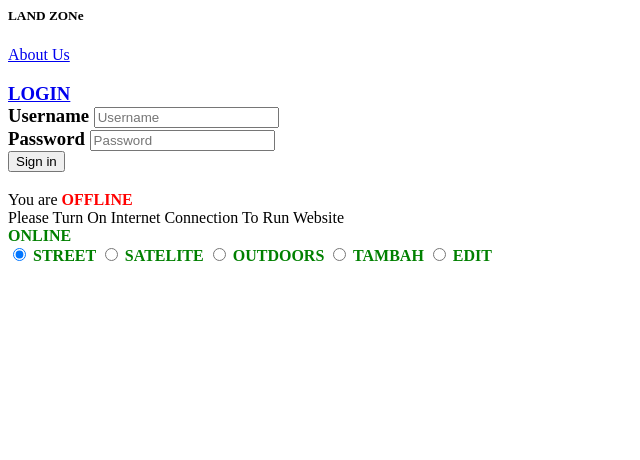
After one commit to jibar37/LAND_ZONe, a CodeIgniter app: the page made by application/views/map.php in a window 1280 px wide. The commit adds this page. Shown: the top 460 px of the page, without its empty margins (0-640 px from the left). Run offline with CodeIgniter, Linux system fonts and the light colour scheme.

Commit message:
fix login and nav bar

```diff
--- /dev/null
+++ b/application/views/map.php
@@ -0,0 +1,126 @@
+<!-- <!DOCTYPE html>
+<html lang="en">
+<head>
+	<meta charset="utf-8">
+	<meta name="viewport" content="width=device-width, initial-scale=1, shrink-to-fit=no">
+	<link rel="stylesheet" href=assets/tambahan.css />
+	<link rel="stylesheet" href="https://unpkg.com/leaflet@1.7.1/dist/leaflet.css" />
+	<link rel="stylesheet" href="https://cdn.jsdelivr.net/npm/bootstrap@4.2.1/dist/css/bootstrap.min.css" integrity="sha384-GJzZqFGwb1QTTN6wy59ffF1BuGJpLSa9DkKMp0DgiMDm4iYMj70gZWKYbI706tWS" crossorigin="anonymous">
+
+	<script src="https://unpkg.com/leaflet@1.7.1/dist/leaflet.js" integrity="sha512-XQoYMqMTK8LvdxXYG3nZ448hOEQiglfqkJs1NOQV44cWnUrBc8PkAOcXy20w0vlaXaVUearIOBhiXZ5V3ynxwA==" crossorigin=""></script>
+	<script src="https://code.jquery.com/jquery-3.3.1.slim.min.js" integrity="sha384-q8i/X+965DzO0rT7abK41JStQIAqVgRVzpbzo5smXKp4YfRvH+8abtTE1Pi6jizo" crossorigin="anonymous"></script>
+	<script src="https://cdn.jsdelivr.net/npm/popper.js@1.14.3/dist/umd/popper.min.js" integrity="sha384-ZMP7rVo3mIykV+2+9J3UJ46jBk0WLaUAdn689aCwoqbBJiSnjAK/l8WvCWPIPm49" crossorigin="anonymous"></script>
+	<script src="https://cdn.jsdelivr.net/npm/bootstrap@4.1.3/dist/js/bootstrap.min.js" integrity="sha384-ChfqqxuZUCnJSK3+MXmPNIyE6ZbWh2IMqE241rYiqJxyMiZ6OW/JmZQ5stwEULTy" crossorigin="anonymous"></script>
+	<title>LAND ZONe</title>
+
+</head> -->
+<div class="d-flex flex-column flex-md-row align-items-center p-3 px-md-4 mb-3 bg-white border-bottom box-shadow">
+    <h5 class="my-0  font-weight-bold">LAND ZONe</h5>
+    <nav class="my-2 my-md-0 mr-md-3">
+        <a class="p-2 text-dark" href="#">About Us</a>
+
+    </nav>
+    <h3 class="nav-item dropdown my-0 mr-md-auto font-weight-normal">
+        <a class="btn btn-outline-primary" href="#" id="navbarDropdownMenuLink" data-toggle="dropdown" aria-haspopup="true" aria-expanded="false">
+            LOGIN
+        </a>
+        <form class="dropdown-menu p-4" action="<?php echo base_url('dashboard\login'); ?>" method="post">
+            <div class="form-group">
+                <label for="username">Username</label>
+                <input type="email" class="form-control" id="username" placeholder="Username">
+            </div>
+            <div class="form-group">
+                <label for="password">Password</label>
+                <input type="password" class="form-control" id="password" placeholder="Password">
+            </div>
+            <button type="submit" class="btn btn-primary">Sign in</button>
+        </form>
+    </h3>
+
+
+</div>
+<div id="offline" class="off">
+    <div class="alert alert-danger" role="alert">
+        You are <b style="color:red;">OFFLINE</b>
+        <br>
+        Please Turn On Internet Connection To Run Website
+    </div>
+</div>
+<div id="online" class="on">
+    <div class="alert alert-success" role="alert">
+        <b style="color:green">ONLINE</style=>
+    </div>
+</div>
+<div id="changeMap" data-toggle="buttons">
+    <label id="streets-v11" class="btn btn-secondary active">
+        <input type="radio" name="options" id="streets-v11" autocomplete="off" checked> STREET
+    </label>
+    <label id="satellite-v9" class="btn btn-secondary">
+        <input type="radio" name="options" id="satellite-v9" autocomplete="off"> SATELITE
+    </label>
+    <label id="outdoors-v11" class="btn btn-secondary">
+        <input type="radio" name="options" id="outdoors-v11" autocomplete="off"> OUTDOORS
+    </label>
+    <label id="tambah" class="btn btn-secondary">
+        <input type="radio" name="options" id="tambah" autocomplete="off"> TAMBAH
+    </label>
+    <label id="edit" class="btn btn-secondary">
+        <input type="radio" name="options" id="edit" autocomplete="off"> EDIT
+    </label>
+    <div class="card" style="height: 100vh;">
+    </div>
+
+</div>
+<div id="map">
+</div>
+
+
+
+<script type='module'></script>
+<script type="text/javascript">
+    function edit1() {
+        edit();
+    }
+</script>
+<script type="module">
+    import {
+        mapStyle,
+        tambah,
+        edit,
+    } from "<?php echo base_url(); ?>assets/Main.js";
+    document.getElementById("satellite-v9").onclick = function() {
+        mapStyle('satellite-v9');
+
+    };
+    document.getElementById("streets-v11").onclick = function() {
+        mapStyle('streets-v11');
+
+    };
+    document.getElementById("outdoors-v11").onclick = function() {
+        mapStyle('outdoors-v11');
+
+    };
+    document.getElementById("tambah").onclick = function() {
+        //mapStyle('outdoors-v11');
+        tambah();
+    };
+    document.getElementById("edit").onclick = function() {
+        //mapStyle('outdoors-v11');
+        edit();
+    };
+    let off = document.getElementById("offline");
+    let on = document.getElementById("online");
+    window.addEventListener('offline', (e) => {
+        console.log('offline');
+        off.style.display = 'block';
+        on.style.display = 'none';
+
+    });
+
+    window.addEventListener('online', function() {
+        console.log('online');
+        let hidden = document.getElementById("offline");
+        off.style.display = 'none';
+        on.style.display = 'block';
+    });
+</script>
```
Also changed, not shown: application/controllers/Admin.php (added, +48 -0 lines), application/controllers/Dashboard.php (+0 -10 lines), application/views/admin/dashboard.php (+18 -6 lines), application/views/dashboard.php (+17 -24 lines).
